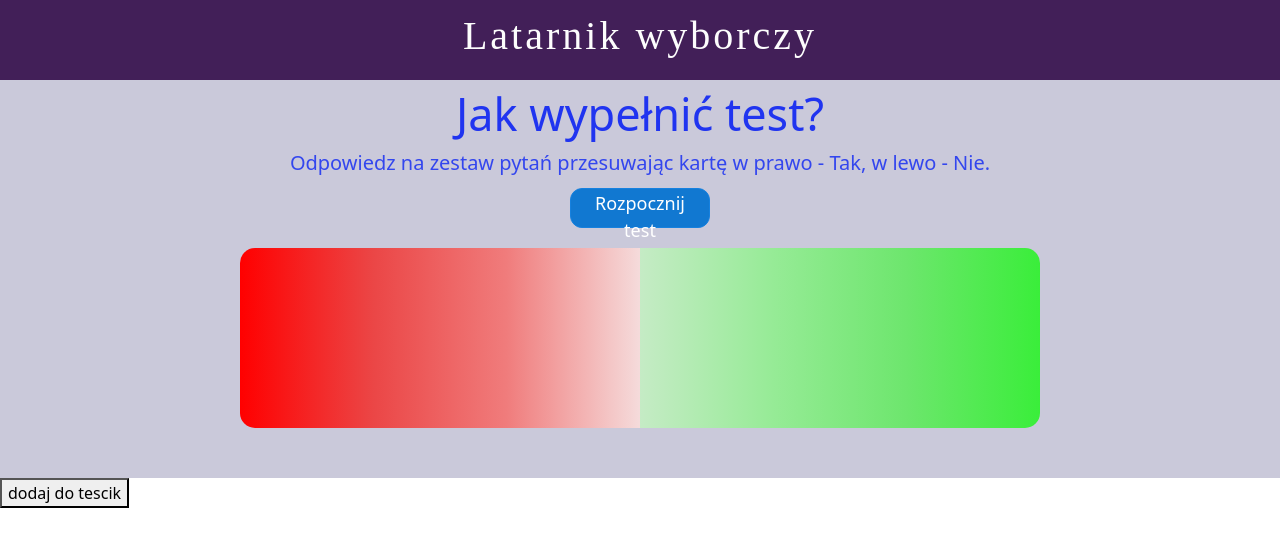
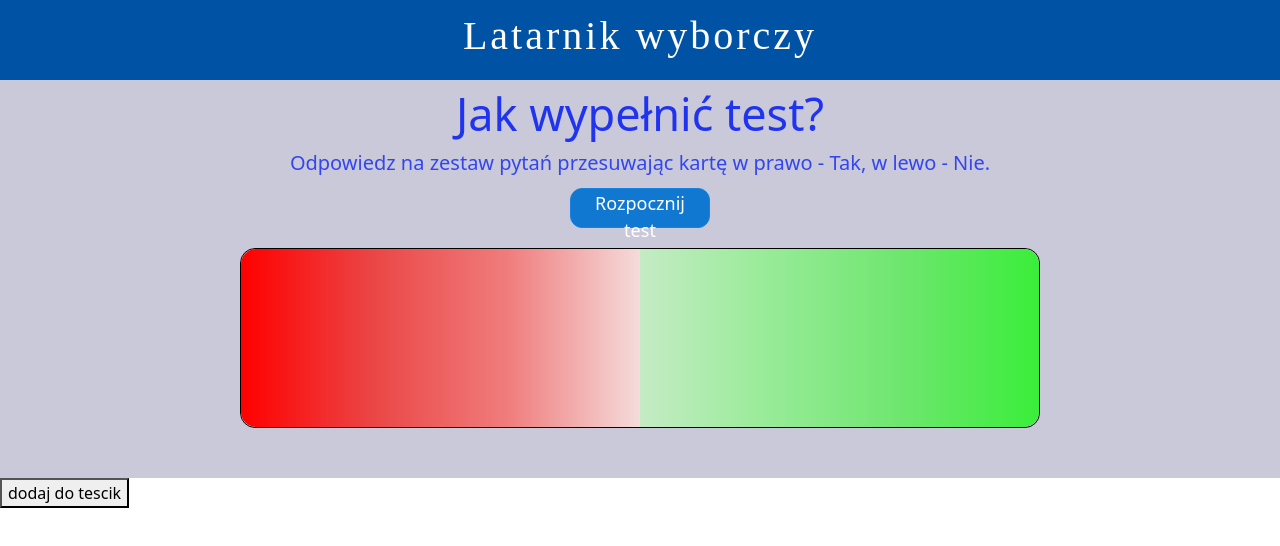
Before and after one commit to Pawlikss/projekt-latarnik, a React (Create React App) app: page /test in a window 1280 px wide. Shown: the top 546 px of the page. Built offline with nearby package versions, Linux system fonts and the light colour scheme; the HTML template or start-up script is replaced by a standard one.

Commit message:
dodanie ramki

```diff
--- a/src/styl.css
+++ b/src/styl.css
@@ -1,7 +1,7 @@
 .headerPage {
     color: rgb(253, 253, 253);
     text-align: center;
-    background-color: rgb(66, 31, 88);
+    background-color: #0052a5;
     padding: 12px;
     width: 100%;
     font-family: Reznik;
@@ -39,6 +39,8 @@
     width: 800px;
     margin-left: auto;
     margin-right: auto;
+    border: 1px solid black;
+    border-radius: 15px;
 }
 
 .left {
@@ -189,7 +191,7 @@
 }
 
 .button1:hover {
-    background-color: #5543b9;
+    background-color: #3920cc;
 }
 
 .button2:hover {
@@ -200,7 +202,7 @@
 }
 
 .button1:active {
-    background-color: #361cca;
+    background-color: #5b45d6;
 }
 
 .button2:active {
```
